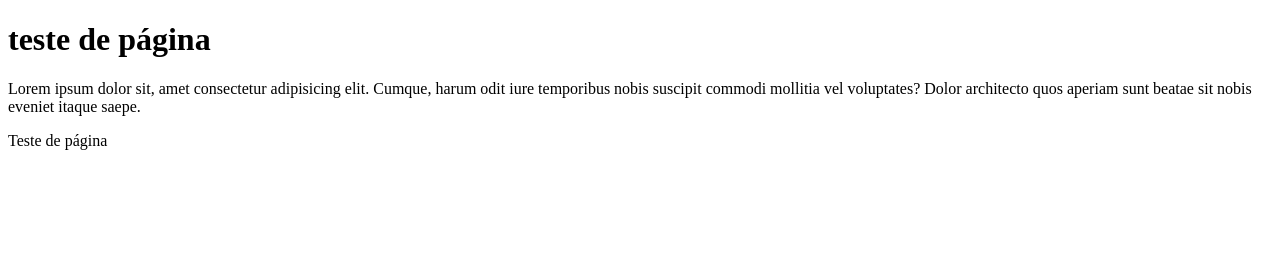
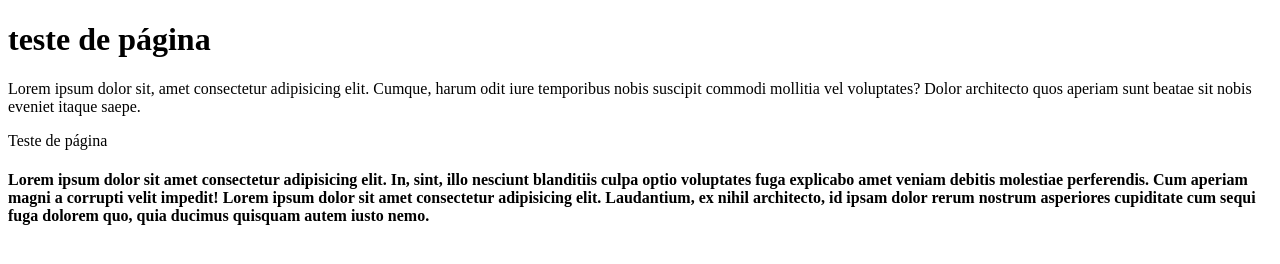
Before and after one commit to jlth20/Aula2025-2, a plain HTML site: page index.html in a window 1280 px wide. Drawn offline with Linux system fonts and the light colour scheme.

Commit message:
Update index.html
teste 3

```diff
--- a/index.html
+++ b/index.html
@@ -9,5 +9,8 @@
     <h1> teste de página</h1>
     <p>Lorem ipsum dolor sit, amet consectetur adipisicing elit. Cumque, harum odit iure temporibus nobis suscipit commodi mollitia vel voluptates? Dolor architecto quos aperiam sunt beatae sit nobis eveniet itaque saepe.</p>
     <p> Teste de página</p>
+    <h4>Lorem ipsum dolor sit amet consectetur adipisicing elit. In, sint, illo nesciunt blanditiis culpa optio voluptates fuga explicabo amet veniam debitis molestiae perferendis. Cum aperiam magni a corrupti velit impedit!
+        <strong> Lorem ipsum dolor sit amet consectetur adipisicing elit. Laudantium, ex nihil architecto, id ipsam dolor rerum nostrum asperiores cupiditate cum sequi fuga dolorem quo, quia ducimus quisquam autem iusto nemo.</strong>
+    </h4>
 </body>
 </html>
```
